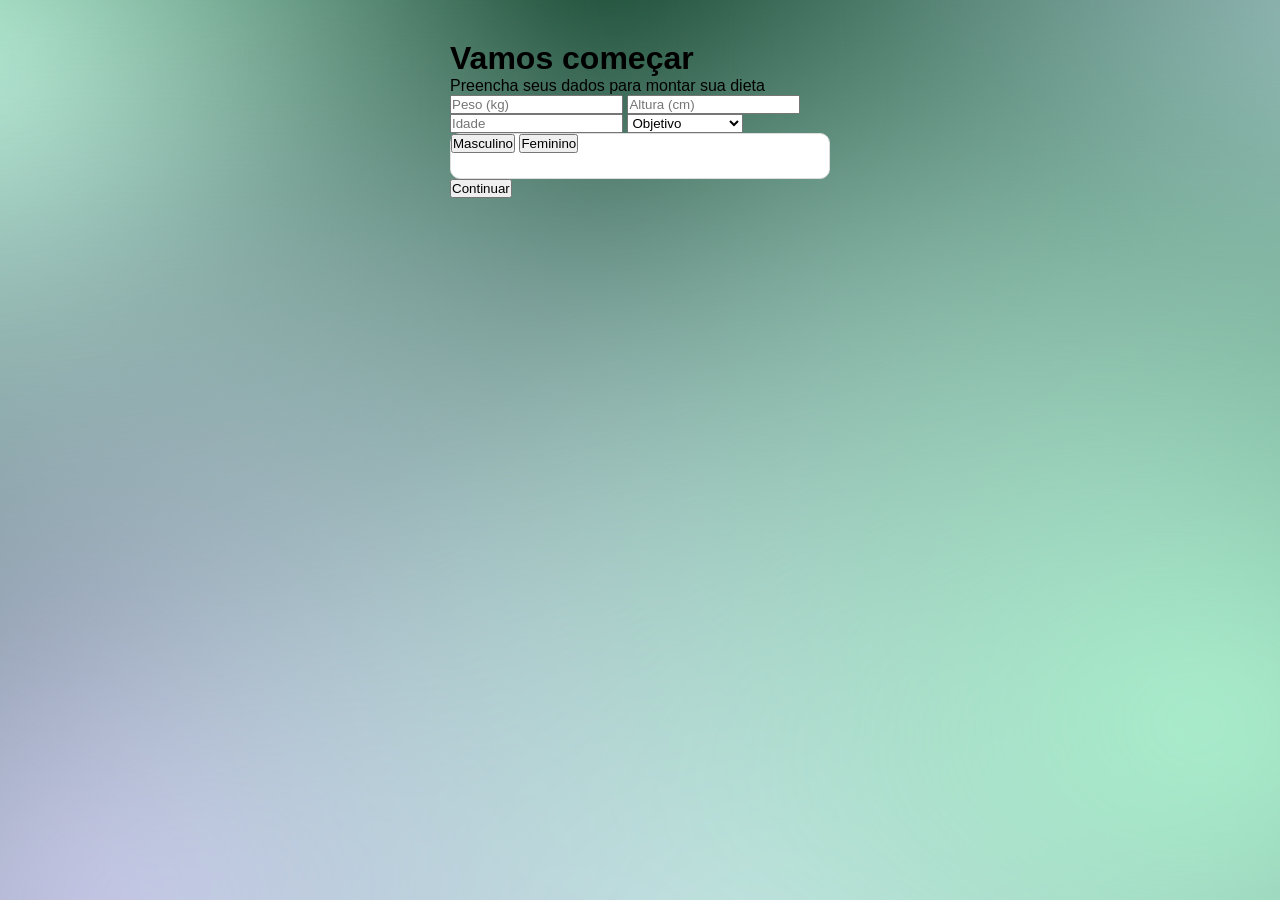
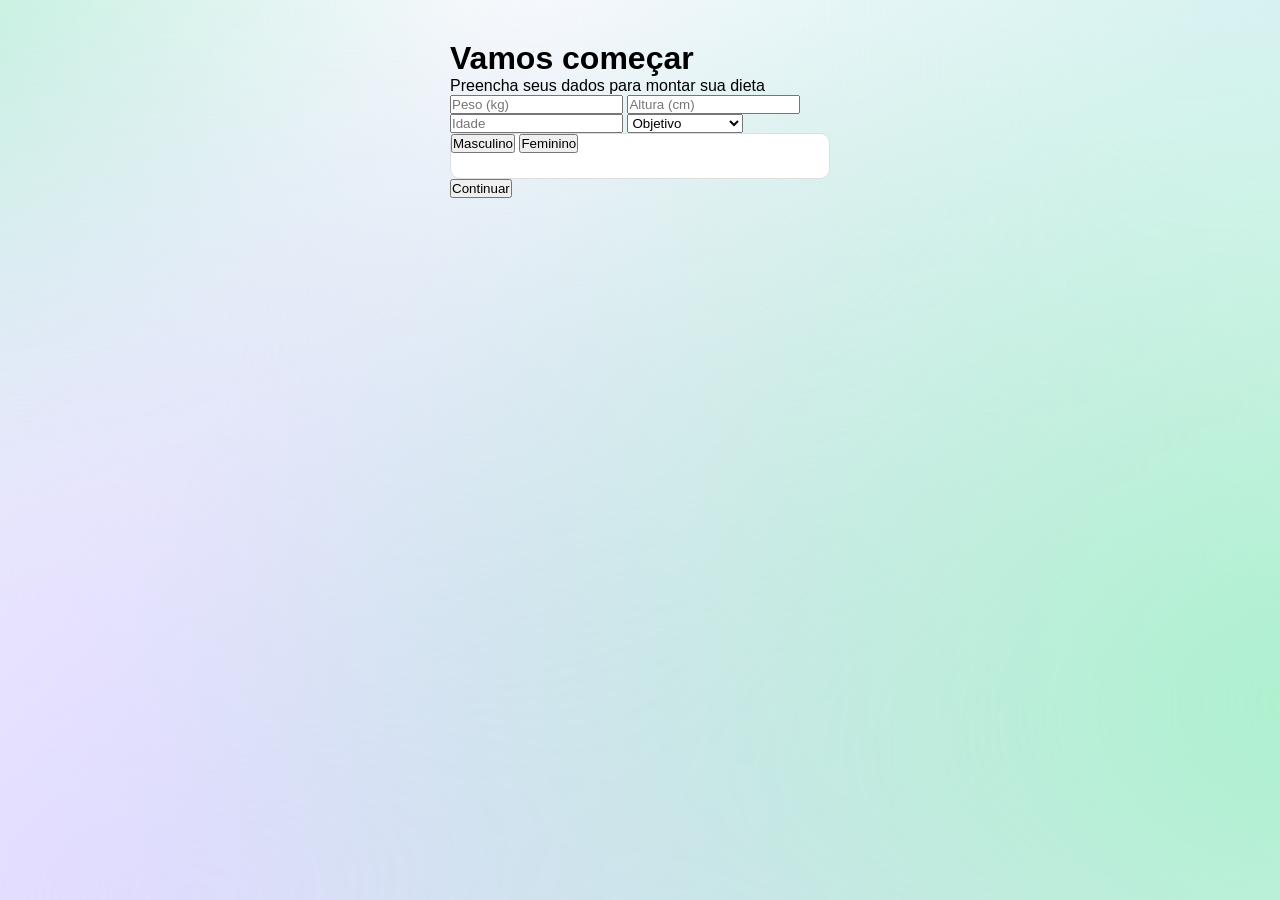

Update estilo.css

--- a/css/estilo.css
+++ b/css/estilo.css
@@ -1231,25 +1231,6 @@ body::after {
   color:#6b7280;
   font-size:14px;
 }
-
-body{
-background:linear-gradient(
--45deg,
-#04140b,
-#082417,
-#0b3a24,
-#14532d
-);
-background-size:400% 400%;
-animation:fundoNutri 12s ease infinite;
-}
-
-@keyframes fundoNutri{
-0%{background-position:0% 50%;}
-50%{background-position:100% 50%;}
-100%{background-position:0% 50%;}
-}
-
 .pix-modal{
 position:fixed;
 top:0;
